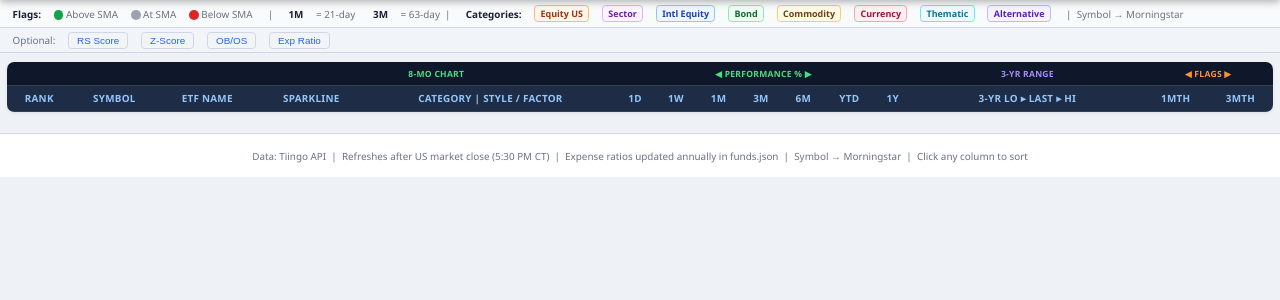
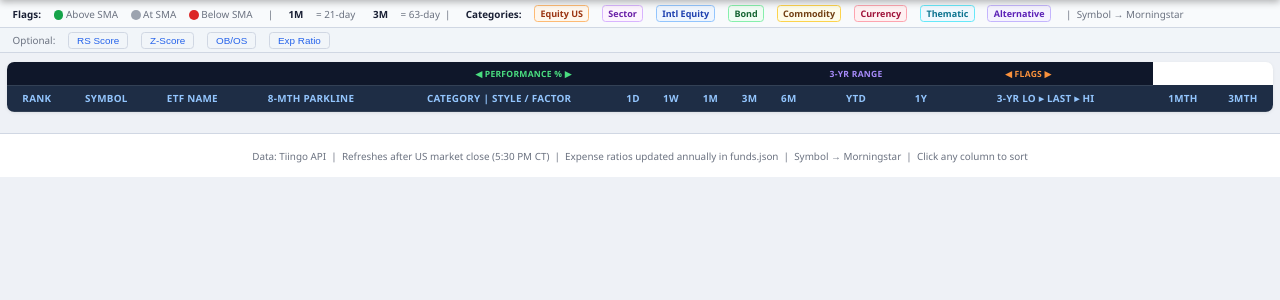
Before and after one commit to Jamesm2009/ETF-Dashboard, a Flask app: page / in a window 1280 px wide. Shown: the part 101-401 px from the top of the page. Run offline with Flask 3, Linux system fonts and the light colour scheme; lists and menus that the app fills with data are empty.

Commit message:
Update index.html

```diff
--- a/templates/index.html
+++ b/templates/index.html
@@ -255,7 +255,6 @@ footer { text-align: center; padding: 16px; color: var(--muted); font-size: 11px
   <thead>
     <tr>
       <th class="gh" colspan="3"></th>
-      <th class="gh gh-perf" colspan="2">8-Mo Chart</th>
       <th class="gh gh-perf" colspan="7">◀ Performance % ▶</th>
       <th class="gh gh-bar"  colspan="1">3-Yr Range</th>
       <th class="gh gh-ind col-hidden exp-col"  colspan="1">Exp Ratio</th>
@@ -268,7 +267,7 @@ footer { text-align: center; padding: 16px; color: var(--muted); font-size: 11px
       <th onclick="sortTable(0)"  data-col="0">Rank</th>
       <th onclick="sortTable(1)"  data-col="1">Symbol</th>
       <th onclick="sortTable(2)"  data-col="2">ETF Name</th>
-      <th data-col="3" style="cursor:default">Sparkline</th>
+      <th data-col="3" style="cursor:default">8-Mth parkline</th>
       <th onclick="sortTable(4)"  data-col="4">Category | Style / Factor</th>
       <th onclick="sortTable(5)"  data-col="5">1D</th>
       <th onclick="sortTable(6)"  data-col="6">1W</th>
```
